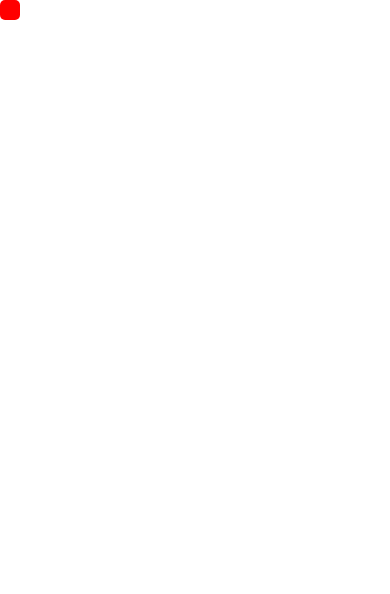
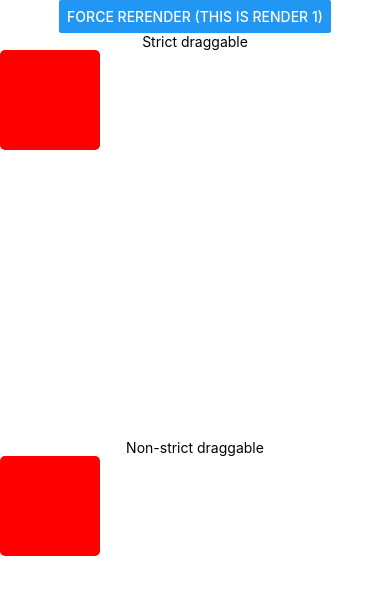
Before and after one commit to chriscoomber/RNGH-bugrepro-web-strictmode, a React Native app: screen / in a window 390 px wide. Shown: the top 594 px of the page. Built offline with nearby package versions, Linux system fonts and the light colour scheme.

Commit message:
Add comparison with non-strict draggable

```diff
--- a/App.js
+++ b/App.js
@@ -1,19 +1,30 @@
-import React from 'react';
-import { StyleSheet, View } from 'react-native';
+import React, { useRef, useState } from 'react';
+import { StyleSheet, View, Text, Button } from 'react-native';
 import Animated, { useSharedValue, useAnimatedStyle } from 'react-native-reanimated';
 import { GestureHandlerRootView, Gesture, GestureDetector } from 'react-native-gesture-handler';
 
 
 export default function App() {
-  return (
-    <React.StrictMode>
-      <GestureHandlerRootView style={{flex: 1}}>
-        <View style={styles.container}>
+  const [state, setState] = useState({});
+  const renderCount = ++(useRef(0).current);
+
+  return <GestureHandlerRootView style={{ flex: 1 }}>
+    <View style={styles.container}>
+      <Button title={`Force rerender (this is render ${renderCount})`} onPress={() => setState({})} />
+
+      <Text>Strict draggable</Text>
+      <React.StrictMode>
+        <View style={{ flex: 1, alignSelf: 'stretch' }}>
           <DragSquare/>
         </View>
-      </GestureHandlerRootView>
-    </React.StrictMode>
-  );
+      </React.StrictMode>
+
+      <Text>Non-strict draggable</Text>
+      <View style={{ flex: 1, alignSelf: 'stretch' }}>
+        <DragSquare/>
+      </View>
+    </View>
+  </GestureHandlerRootView>
 }
 
 function DragSquare() {
@@ -35,8 +46,8 @@ function DragSquare() {
       <Animated.View
         style={[
           {
-            height: 20,
-            width: 20,
+            height: 100,
+            width: 100,
             backgroundColor: 'red',
             borderRadius: 5,
             position: 'absolute',
```
Also changed, not shown: 1 other file (tests, documents, lock files or other folders).
